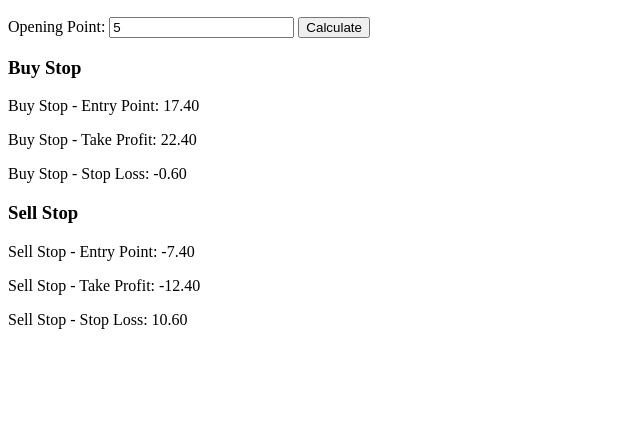
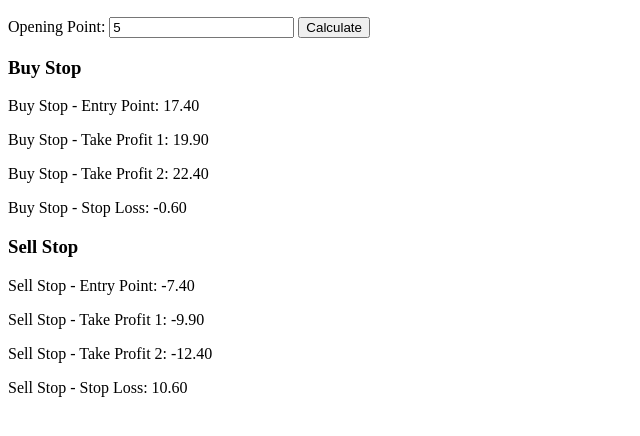
Before and after one commit to winyjjj/simple-trading-calculator, a plain HTML site: page index.html in a window 1280 px wide. Both pictures are taken after typing "5" into the empty fields and a click on the button "Calculate". Shown: the part 50-486 px from the top of the page, without its empty margins (0-640 px from the left). Drawn offline with Linux system fonts and the light colour scheme.

Commit message:
Update index.html

```diff
--- a/index.html
+++ b/index.html
@@ -12,20 +12,24 @@
 
             // Buy Stop Calculations
             let buyEntry = openingPoint + 12.4;
-            let buyTakeProfit = buyEntry + 5;
+            let buyTakeProfit1 = buyEntry + 2.5;
+            let buyTakeProfit2 = buyEntry + 5;
             let buyStopLoss = buyEntry - 18;
 
             // Sell Stop Calculations
             let sellEntry = openingPoint - 12.4;
-            let sellTakeProfit = sellEntry - 5;
+            let sellTakeProfit1 = sellEntry - 2.5;
+            let sellTakeProfit2 = sellEntry - 5;
             let sellStopLoss = sellEntry + 18;
 
             document.getElementById('buyEntry').innerText = "Buy Stop - Entry Point: " + buyEntry.toFixed(2);
-            document.getElementById('buyTakeProfit').innerText = "Buy Stop - Take Profit: " + buyTakeProfit.toFixed(2);
+            document.getElementById('buyTakeProfit1').innerText = "Buy Stop - Take Profit 1: " + buyTakeProfit1.toFixed(2);
+            document.getElementById('buyTakeProfit2').innerText = "Buy Stop - Take Profit 2: " + buyTakeProfit2.toFixed(2);
             document.getElementById('buyStopLoss').innerText = "Buy Stop - Stop Loss: " + buyStopLoss.toFixed(2);
 
             document.getElementById('sellEntry').innerText = "Sell Stop - Entry Point: " + sellEntry.toFixed(2);
-            document.getElementById('sellTakeProfit').innerText = "Sell Stop - Take Profit: " + sellTakeProfit.toFixed(2);
+            document.getElementById('sellTakeProfit1').innerText = "Sell Stop - Take Profit 1: " + sellTakeProfit1.toFixed(2);
+            document.getElementById('sellTakeProfit2').innerText = "Sell Stop - Take Profit 2: " + sellTakeProfit2.toFixed(2);
             document.getElementById('sellStopLoss').innerText = "Sell Stop - Stop Loss: " + sellStopLoss.toFixed(2);
         }
     </script>
@@ -38,12 +42,14 @@
 
     <h3>Buy Stop</h3>
     <p id="buyEntry"></p>
-    <p id="buyTakeProfit"></p>
+    <p id="buyTakeProfit1"></p>
+    <p id="buyTakeProfit2"></p>
     <p id="buyStopLoss"></p>
 
     <h3>Sell Stop</h3>
     <p id="sellEntry"></p>
-    <p id="sellTakeProfit"></p>
+    <p id="sellTakeProfit1"></p>
+    <p id="sellTakeProfit2"></p>
     <p id="sellStopLoss"></p>
 </body>
 </html>
```
